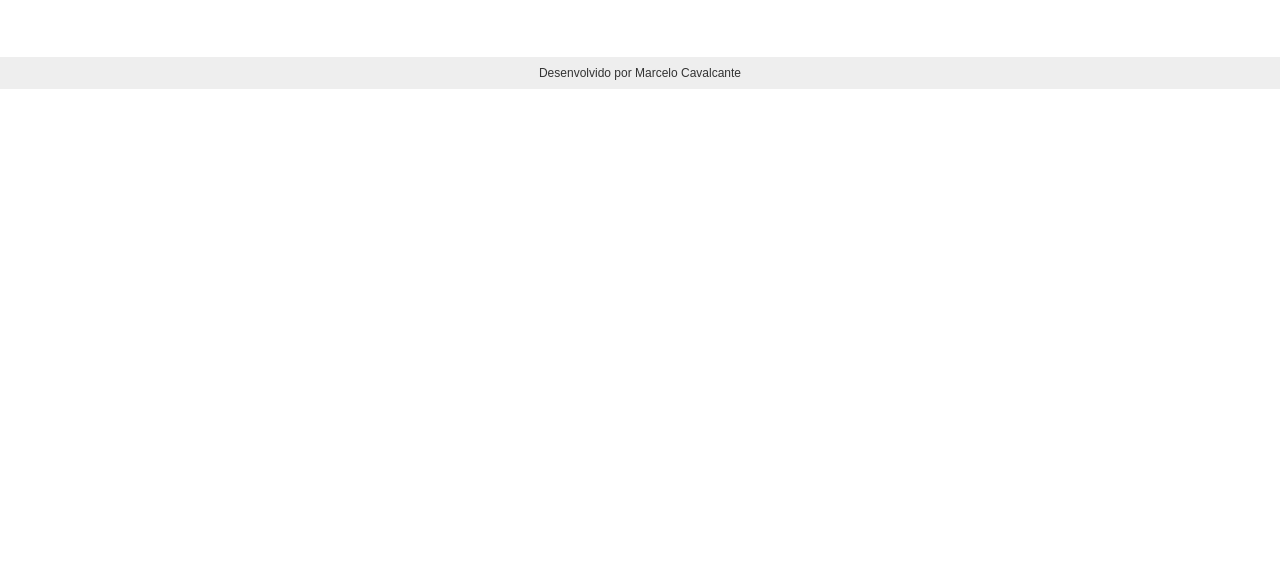
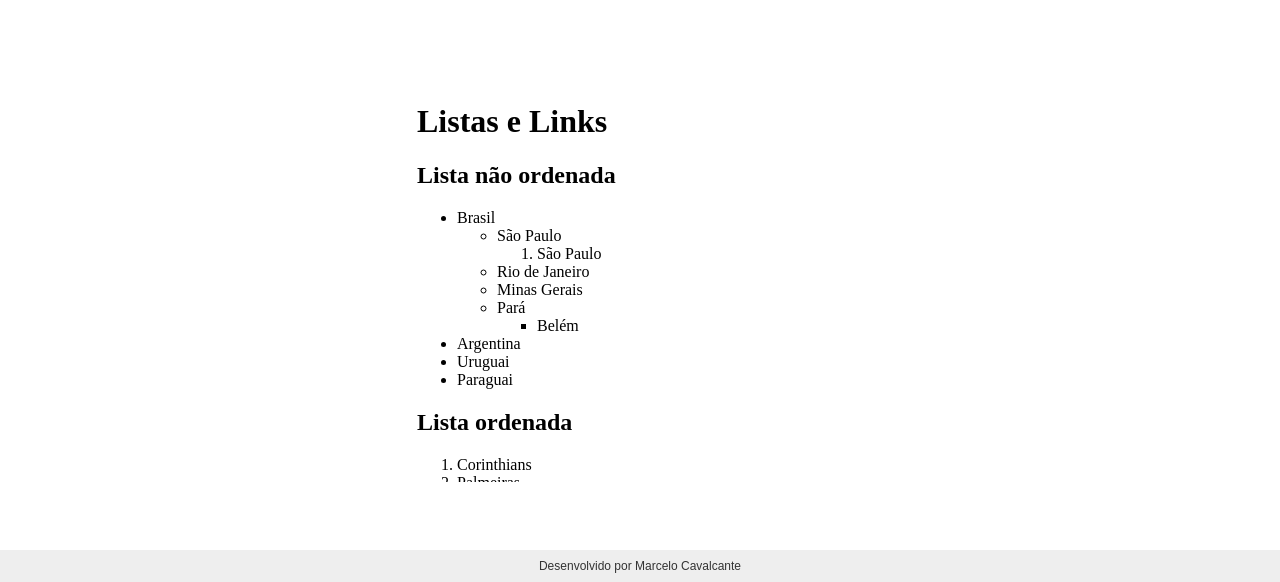
Before and after one commit to rodrigoamadeu/curso-frontend, a plain HTML site: page html e css/10-layouts-web.html in a window 1280 px wide. Shown: the part 1703-2285 px from the top of the page. Before the commit the page ends 1792 px from the top, so only its background shows below. Drawn offline with Linux system fonts and the light colour scheme.

Commit message:
criando outro commit

```diff
--- a/html e css/10-layouts-web.html
+++ b/html e css/10-layouts-web.html
@@ -56,6 +56,11 @@
 				<div class="coluna coluna-100w">
 					<iframe src="https://www.google.com/maps/embed?pb=!1m18!1m12!1m3!1d3657.7637970414344!2d-46.65501878521573!3d-23.540996466725186!2m3!1f0!2f0!3f0!3m2!1i1024!2i768!4f13.1!3m3!1m2!1s0x94ce57bc513b0395%3A0xf8caecd88e8edbad!2sEBAC!5e0!3m2!1spt-BR!2sbr!4v1624359793955!5m2!1spt-BR!2sbr" width="100%" height="450" style="border:0;" allowfullscreen="" loading="lazy"></iframe>
 				</div>
+				<div class="coluna">
+					<!-- Cria moldura para carregar uma página dentro de outra -->
+					<iframe src="02-listas-e-links.html" width="100%" height="400px" name="meu_iframe"></iframe>
+				</div>
+
 			</article>
 		</section>
 		<footer>
```
